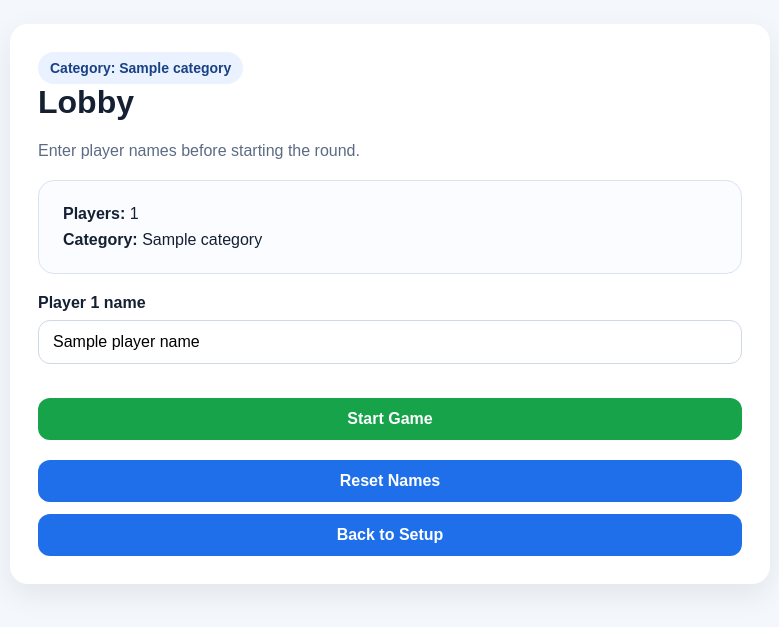
After one commit to sccaaws/impostor-game, a Flask app: template templates/lobby.html in a window 1280 px wide. The commit adds this page. Shown: the top 627 px of the page, without its empty margins (250-1029 px from the left). Run offline with Flask 3, Linux system fonts and the light colour scheme; the template is opened without the code that fills it: most values are stand-ins (such as "Sample title", 1, 10 or a date in 2020).

Commit message:
added lobby and player custom names

```diff
--- a/app.py
+++ b/app.py
@@ -1,22 +1,46 @@
 from flask import Flask, render_template, request, redirect, session, url_for
+from collections import Counter
+from pathlib import Path
+import json
 import random
 
 app = Flask(__name__)
 app.secret_key = "change-this-secret-key"
 
-WORDS = {
-    "Food": ["Pizza", "Sushi", "Burger", "Pasta", "Taco", "Ice Cream"],
-    "Animals": ["Elephant", "Tiger", "Dolphin", "Penguin", "Giraffe", "Wolf"],
-    "Places": ["Beach", "Airport", "Museum", "Library", "Restaurant", "School"],
-    "Jobs": ["Doctor", "Teacher", "Chef", "Pilot", "Farmer", "Designer"],
-}
+
+def load_words() -> dict:
+    words_path = Path(__file__).parent / "words.json"
+    with open(words_path, "r", encoding="utf-8") as f:
+        return json.load(f)
 
 
-def create_game(player_count: int, category: str) -> dict:
+WORDS = load_words()
+
+
+def default_player_names(player_count: int) -> list[str]:
+    return [f"Player {i}" for i in range(1, player_count + 1)]
+
+
+def get_cached_names(player_count: int) -> list[str]:
+    cached_names = session.get("cached_player_names", [])
+
+    names = []
+    for i in range(player_count):
+        if i < len(cached_names) and cached_names[i].strip():
+            names.append(cached_names[i].strip())
+        else:
+            names.append(f"Player {i + 1}")
+
+    return names
+
+
+def create_game(player_names: list[str], category: str) -> dict:
+    player_count = len(player_names)
     players = [
-        {"id": i, "name": f"Player {i}", "vote": None}
-        for i in range(1, player_count + 1)
+        {"id": i + 1, "name": player_names[i].strip(), "vote": None}
+        for i in range(player_count)
     ]
+
     secret_word = random.choice(WORDS[category])
     impostor_id = random.randint(1, player_count)
 
@@ -30,14 +54,27 @@ def create_game(player_count: int, category: str) -> dict:
         "current_vote": 1,
         "accused_id": None,
         "winner": None,
+        "vote_result": None,
     }
+
+
+def get_game():
+    return session.get("game")
 
 
 @app.route("/", methods=["GET", "POST"])
 def index():
     if request.method == "POST":
-        player_count = int(request.form["player_count"])
-        category = request.form["category"]
+        try:
+            player_count = int(request.form["player_count"])
+        except (KeyError, ValueError):
+            return render_template(
+                "index.html",
+                categories=WORDS.keys(),
+                error="Enter a valid number of players.",
+            )
+
+        category = request.form.get("category", "Food")
 
         if player_count < 3 or player_count > 12:
             return render_template(
@@ -46,25 +83,84 @@ def index():
                 error="Choose between 3 and 12 players.",
             )
 
-        session["game"] = create_game(player_count, category)
-        return redirect(url_for("reveal", player_number=1))
+        if category not in WORDS:
+            return render_template(
+                "index.html",
+                categories=WORDS.keys(),
+                error="Choose a valid category.",
+            )
+
+        session["setup"] = {
+            "player_count": player_count,
+            "category": category,
+        }
+        return redirect(url_for("lobby"))
 
     return render_template("index.html", categories=WORDS.keys(), error=None)
 
 
+@app.route("/lobby", methods=["GET", "POST"])
+def lobby():
+    setup = session.get("setup")
+    if not setup:
+        return redirect(url_for("index"))
+
+    player_count = setup["player_count"]
+    category = setup["category"]
+
+    if request.method == "POST":
+        player_names = []
+        for i in range(1, player_count + 1):
+            name = request.form.get(f"player_{i}", "").strip()
+            if not name:
+                name = f"Player {i}"
+            player_names.append(name)
+
+        session["cached_player_names"] = player_names
+        session["game"] = create_game(player_names, category)
+        session.pop("setup", None)
+        return redirect(url_for("reveal", player_number=1))
+
+    cached_or_default_names = get_cached_names(player_count)
+
+    return render_template(
+        "lobby.html",
+        player_count=player_count,
+        category=category,
+        player_names=cached_or_default_names,
+    )
+
+
+@app.route("/reset_names", methods=["POST"])
+def reset_names():
+    setup = session.get("setup")
+    if not setup:
+        return redirect(url_for("index"))
+
+    player_count = setup["player_count"]
+    session["cached_player_names"] = default_player_names(player_count)
+    return redirect(url_for("lobby"))
+
+
 @app.route("/reveal/<int:player_number>")
 def reveal(player_number: int):
-    game = session.get("game")
+    game = get_game()
     if not game:
         return redirect(url_for("index"))
+
+    if player_number != game["current_reveal"]:
+        return redirect(url_for("reveal", player_number=game["current_reveal"]))
 
     if player_number > game["player_count"]:
         return redirect(url_for("clues"))
 
+    current_player = game["players"][player_number - 1]
     is_impostor = player_number == game["impostor_id"]
+
     return render_template(
         "reveal.html",
         player_number=player_number,
+        player_name=current_player["name"],
         is_impostor=is_impostor,
         secret_word=game["secret_word"],
         total_players=game["player_count"],
@@ -73,45 +169,88 @@ def reveal(player_number: int):
 
 @app.route("/next_reveal/<int:player_number>", methods=["POST"])
 def next_reveal(player_number: int):
-    game = session.get("game")
+    game = get_game()
     if not game:
         return redirect(url_for("index"))
+
+    if player_number != game["current_reveal"]:
+        return redirect(url_for("reveal", player_number=game["current_reveal"]))
 
     next_player = player_number + 1
     game["current_reveal"] = next_player
     session["game"] = game
+
+    if next_player > game["player_count"]:
+        return redirect(url_for("clues"))
     return redirect(url_for("reveal", player_number=next_player))
 
 
 @app.route("/clues")
 def clues():
-    game = session.get("game")
+    game = get_game()
     if not game:
         return redirect(url_for("index"))
-    return render_template("clues.html", players=game["players"])
+
+    if game["current_reveal"] <= game["player_count"]:
+        return redirect(url_for("reveal", player_number=game["current_reveal"]))
+
+    return render_template(
+        "clues.html",
+        players=game["players"],
+        category=game["category"],
+    )
 
 
 @app.route("/start_voting", methods=["POST"])
 def start_voting():
-    game = session.get("game")
+    game = get_game()
     if not game:
         return redirect(url_for("index"))
 
     game["current_vote"] = 1
+    for player in game["players"]:
+        player["vote"] = None
+
     session["game"] = game
     return redirect(url_for("vote", voter_number=1))
 
 
 @app.route("/vote/<int:voter_number>", methods=["GET", "POST"])
 def vote(voter_number: int):
-    game = session.get("game")
+    game = get_game()
     if not game:
         return redirect(url_for("index"))
 
+    if voter_number != game["current_vote"]:
+        return redirect(url_for("vote", voter_number=game["current_vote"]))
+
+    current_voter = game["players"][voter_number - 1]
+
     if request.method == "POST":
-        voted_for = int(request.form["voted_for"])
+        try:
+            voted_for = int(request.form["voted_for"])
+        except (KeyError, ValueError):
+            return render_template(
+                "vote.html",
+                voter_number=voter_number,
+                voter_name=current_voter["name"],
+                total_players=game["player_count"],
+                players=game["players"],
+                error="Choose a valid player.",
+            )
+
+        valid_ids = {player["id"] for player in game["players"]}
+        if voted_for not in valid_ids:
+            return render_template(
+                "vote.html",
+                voter_number=voter_number,
+                voter_name=current_voter["name"],
+                total_players=game["player_count"],
+                players=game["players"],
+                error="Choose a valid player.",
+            )
+
         game["players"][voter_number - 1]["vote"] = voted_for
-
         next_voter = voter_number + 1
         game["current_vote"] = next_voter
         session["game"] = game
@@ -123,46 +262,60 @@ def vote(voter_number: int):
     return render_template(
         "vote.html",
         voter_number=voter_number,
+        voter_name=current_voter["name"],
         total_players=game["player_count"],
         players=game["players"],
+        error=None,
     )
 
 
 @app.route("/count_votes")
 def count_votes():
-    game = session.get("game")
+    game = get_game()
     if not game:
         return redirect(url_for("index"))
 
-    tally = {}
-    for player in game["players"]:
-        vote = player["vote"]
-        tally[vote] = tally.get(vote, 0) + 1
+    votes = [player["vote"] for player in game["players"] if player["vote"] is not None]
+    counts = Counter(votes)
 
-    accused_id = max(tally, key=tally.get)
+    if not counts:
+        return redirect(url_for("vote", voter_number=1))
+
+    top_votes = max(counts.values())
+    leaders = [player_id for player_id, count in counts.items() if count == top_votes]
+
+    if len(leaders) > 1:
+        game["accused_id"] = None
+        game["vote_result"] = "tie"
+        game["winner"] = "Impostor"
+        session["game"] = game
+        return redirect(url_for("results"))
+
+    accused_id = leaders[0]
     game["accused_id"] = accused_id
+    game["vote_result"] = "caught" if accused_id == game["impostor_id"] else "missed"
     session["game"] = game
 
     if accused_id == game["impostor_id"]:
         return redirect(url_for("guess_word"))
 
-    game["winner"] = "Crewmates"
+    game["winner"] = "Impostor"
     session["game"] = game
     return redirect(url_for("results"))
 
 
 @app.route("/guess", methods=["GET", "POST"])
 def guess_word():
-    game = session.get("game")
+    game = get_game()
     if not game:
         return redirect(url_for("index"))
 
+    if game.get("vote_result") != "caught":
+        return redirect(url_for("results"))
+
     if request.method == "POST":
-        guess = request.form["guess"].strip().lower()
-        if guess == game["secret_word"].lower():
-            game["winner"] = "Impostor"
-        else:
-            game["winner"] = "Crewmates"
+        guess = request.form.get("guess", "").strip().lower()
+        game["winner"] = "Impostor" if guess == game["secret_word"].lower() else "Crewmates"
         session["game"] = game
         return redirect(url_for("results"))
 
@@ -171,7 +324,7 @@ def guess_word():
 
 @app.route("/results")
 def results():
-    game = session.get("game")
+    game = get_game()
     if not game:
         return redirect(url_for("index"))
 
@@ -181,12 +334,15 @@ def results():
         secret_word=game["secret_word"],
         impostor_id=game["impostor_id"],
         accused_id=game["accused_id"],
+        vote_result=game["vote_result"],
+        players=game["players"],
     )
 
 
 @app.route("/reset", methods=["POST"])
 def reset():
     session.pop("game", None)
+    session.pop("setup", None)
     return redirect(url_for("index"))
 
 
--- a/static/style.css
+++ b/static/style.css
@@ -5,10 +5,17 @@
   --text: #152033;
   --muted: #5b6b84;
   --border: #dbe3ee;
-  --primary: #1f6feb;
-  --primary-dark: #1859bc;
+
+  /* Colors */
+  --green: #16a34a;
+  --green-dark: #15803d;
+
+  --blue: #1f6feb;
+  --blue-dark: #1859bc;
+
   --danger: #b42318;
   --success: #067647;
+
   --shadow: 0 10px 30px rgba(15, 23, 42, 0.08);
   --radius: 18px;
 }
@@ -78,20 +85,49 @@ select {
 
 button {
   border: none;
-  background: var(--primary);
+  background: var(--blue);
   color: white;
   cursor: pointer;
   font-weight: 700;
 }
 
 button:hover {
-  background: var(--primary-dark);
+  background: var(--blue-dark);
 }
 
-.button-secondary {
-  background: white;
-  color: var(--text);
-  border: 1px solid var(--border);
+.button-primary {
+  background: var(--green);
+}
+
+.button-primary:hover {
+  background: var(--green-dark);
+}
+
+/* .button-secondary {
+  background: var(--blue);
+  color: white;
+  border: none;
+}
+
+.button-secondary:hover {
+  background: var(--blue-dark);
+} */
+
+.link-button {
+  display: inline-block;
+  width: 100%;
+  text-align: center;
+  text-decoration: none;
+  padding: 12px 14px;
+  border-radius: 12px;
+  font-size: 16px;
+  font-weight: 700;
+  background: var(--blue);
+  color: white;
+}
+
+.link-button:hover {
+  background: var(--blue-dark);
 }
 
 .error {
@@ -137,7 +173,7 @@ button:hover {
 
 .progress-bar {
   height: 100%;
-  background: var(--primary);
+  background: var(--blue);
 }
 
 .actions {
@@ -148,6 +184,11 @@ button:hover {
 
 .center {
   text-align: center;
+}
+
+.lobby-summary {
+  display: grid;
+  gap: 8px;
 }
 
 @media (max-width: 640px) {
--- a/templates/clues.html
+++ b/templates/clues.html
@@ -11,7 +11,7 @@
     <h3>Turn order</h3>
     <div class="stack">
       {% for player in players %}
-        <div>{{ player.name }}</div>
+        <div>{{ loop.index }}. {{ player.name }}</div>
       {% endfor %}
     </div>
   </div>
--- a/templates/index.html
+++ b/templates/index.html
@@ -4,7 +4,7 @@
 
 {% block content %}
   <h1>Impostor Game</h1>
-  <p class="muted">Create a pass-and-play round with one hidden impostor.</p>
+  <p class="muted">Set up the round first, then add player names in the lobby.</p>
 
   <form method="post" class="stack">
     <div>
@@ -25,6 +25,6 @@
       <div class="error">{{ error }}</div>
     {% endif %}
 
-    <button type="submit">Start Game</button>
+    <button type="submit">Continue to Lobby</button>
   </form>
 {% endblock %}
--- /dev/null
+++ b/templates/lobby.html
@@ -0,0 +1,44 @@
+{% extends "base.html" %}
+
+{% block title %}Lobby{% endblock %}
+
+{% block content %}
+  <span class="pill">Category: {{ category }}</span>
+  <h1>Lobby</h1>
+  <p class="muted">Enter player names before starting the round.</p>
+
+  <div class="card">
+    <div class="lobby-summary">
+      <div><strong>Players:</strong> {{ player_count }}</div>
+      <div><strong>Category:</strong> {{ category }}</div>
+    </div>
+  </div>
+
+  <form method="post" class="stack">
+    {% for name in player_names %}
+      <div>
+        <label for="player_{{ loop.index }}">Player {{ loop.index }} name</label>
+        <input
+          id="player_{{ loop.index }}"
+          type="text"
+          name="player_{{ loop.index }}"
+          value="{{ name }}"
+          maxlength="30"
+          required
+        >
+      </div>
+    {% endfor %}
+
+    <div class="actions">
+      <button type="submit" class="button-primary">Start Game</button>
+    </div>
+  </form>
+
+  <div class="actions">
+    <form method="post" action="{{ url_for('reset_names') }}">
+      <button type="submit" class="button-secondary">Reset Names</button>
+    </form>
+
+    <a class="link-button" href="{{ url_for('index') }}">Back to Setup</a>
+  </div>
+{% endblock %}
--- a/templates/vote.html
+++ b/templates/vote.html
@@ -4,7 +4,7 @@
 
 {% block content %}
   <span class="pill">Voter {{ voter_number }} of {{ total_players }}</span>
-  <h1>Cast Your Vote</h1>
+  <h1>{{ voter_name }}, cast your vote</h1>
   <p class="muted">Choose who you think the impostor is.</p>
 
   {% if error %}
```
Also changed, not shown: templates/results.html (+12 -2 lines), templates/reveal.html (+9 -10 lines), words.json (added, +34 -0 lines).
